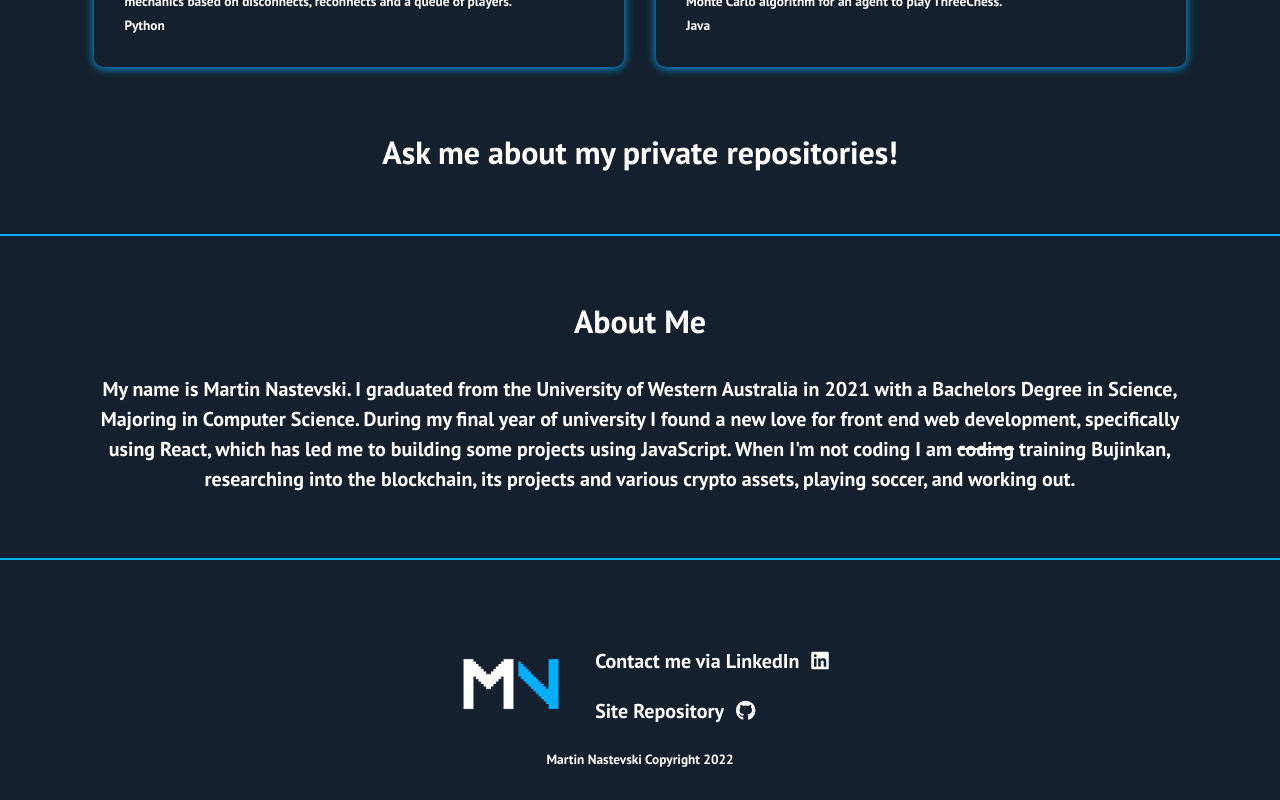
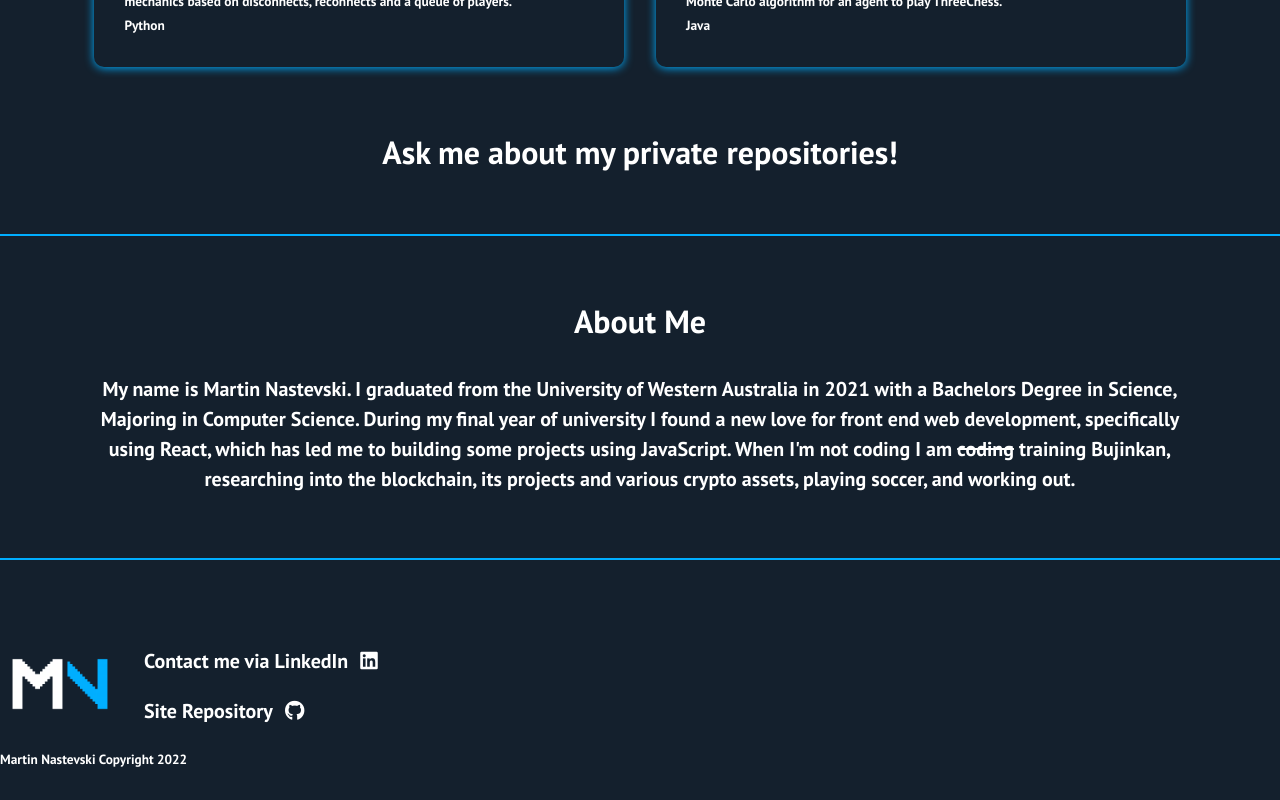
Before and after one commit to martinnaste/Website, a React (Create React App) app: page / in a window 1280 px wide. Shown: the part 3004-3804 px from the top of the page. Built offline with nearby package versions, Linux system fonts and the light colour scheme; no server answers.

Commit message:
Remove footer capstoneportfolio page

```diff
--- a/src/components/Footer.js
+++ b/src/components/Footer.js
@@ -4,9 +4,8 @@ import "./Footer.css";
 
 function Footer() {
   return (
-    <div className="footer-container">
-      <div className="contact-container">
     <div
+      className="footer-container"
       style={{
         display:
           useLocation().pathname.indexOf("capstoneportfolio") !== -1
@@ -14,6 +13,8 @@ function Footer() {
             : "block",
       }}
     >
+      <div className="contact-container">
+        <div>
           <a href={useLocation().pathname === "/" ? "#" : "/"}>
             <img
               height="120px"
```
Lines whose indentation alone changed are shown as unchanged.
